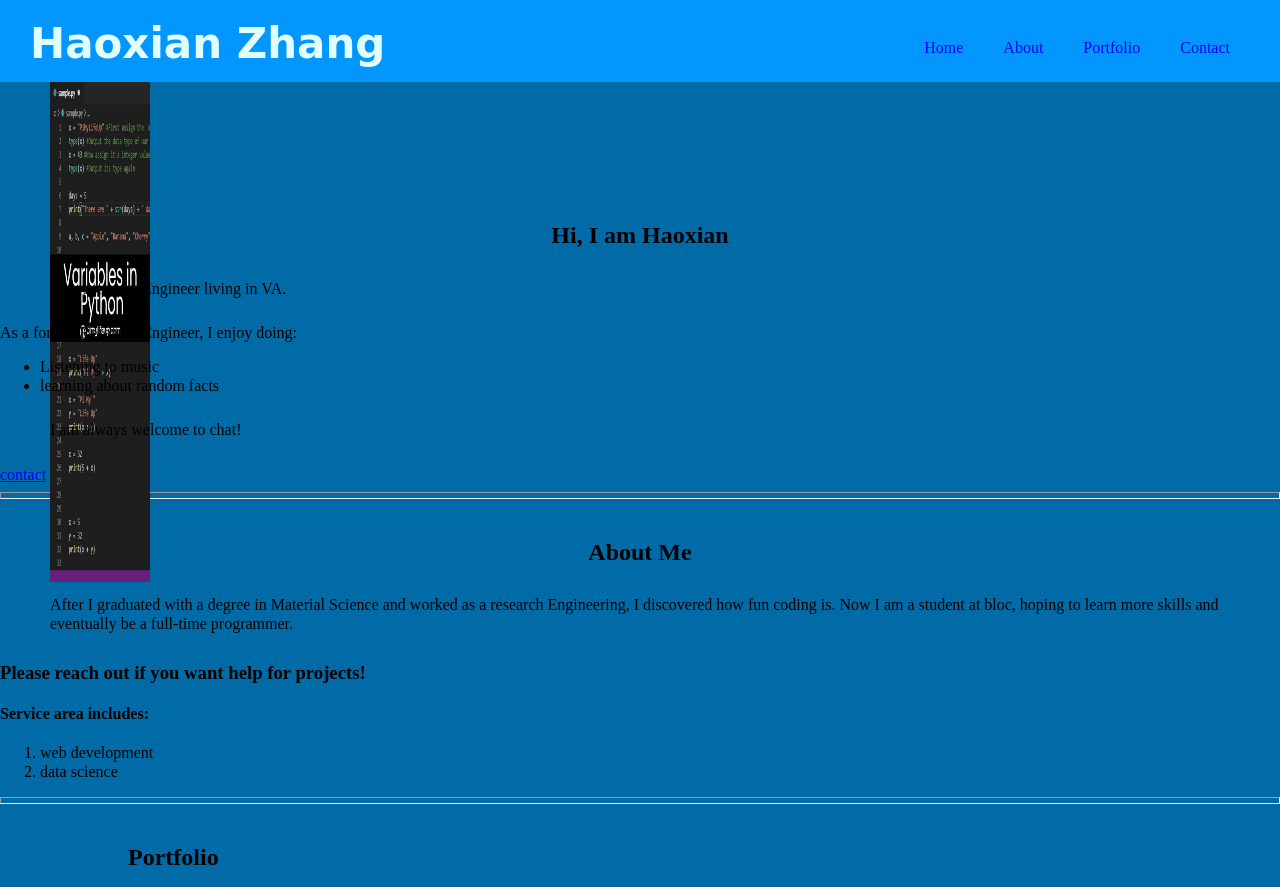
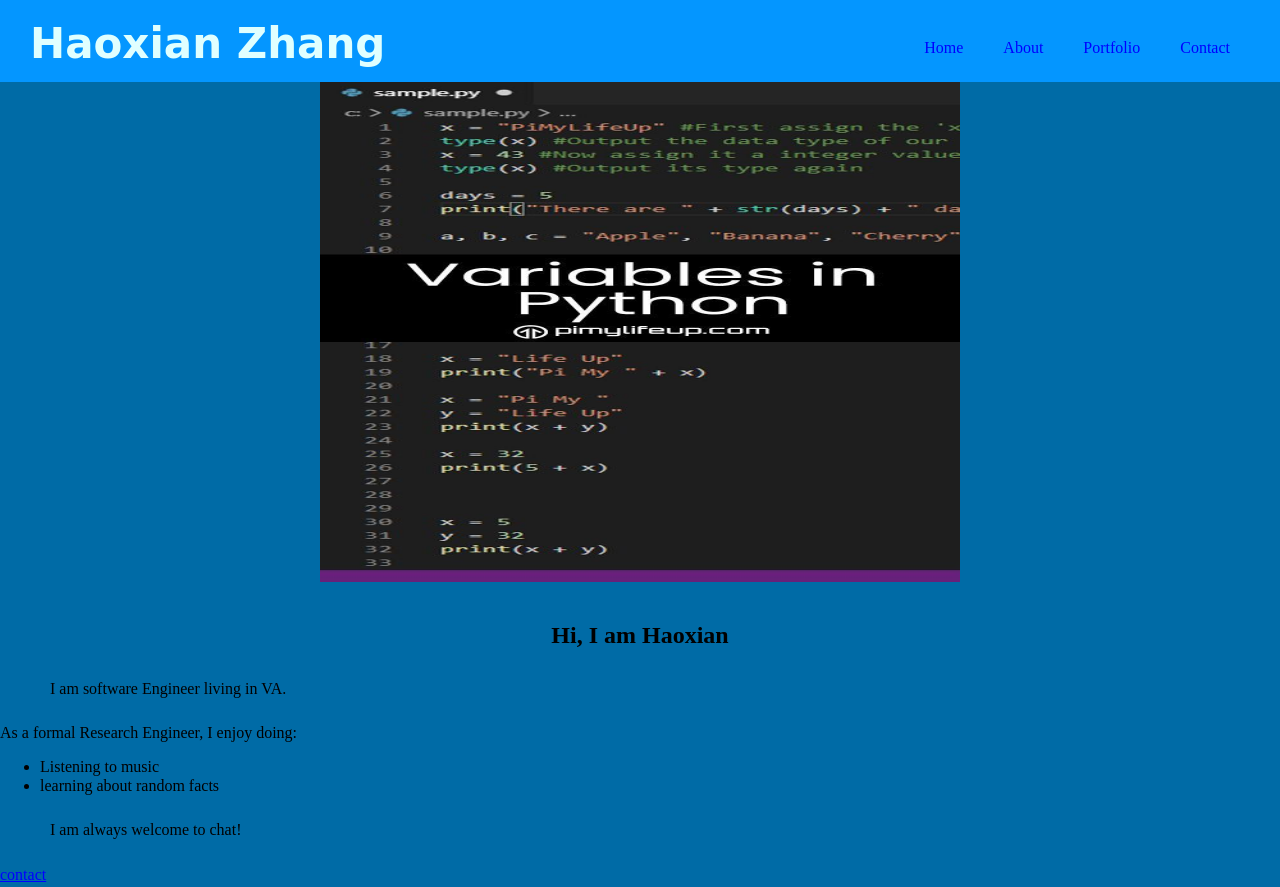
Before and after one commit to haoxianZ/Portfolio-web, a plain HTML site: page index.html in a window 1280 px wide. Shown: the top 887 px of the page. Drawn offline with nearby package versions, Linux system fonts and the light colour scheme; a script that the page names is missing.

Commit message:
Update style.css

```diff
--- a/style.css
+++ b/style.css
@@ -19,7 +19,6 @@ header{
   background-color:#0496FF;
 
 }
-#logo { height: 100px; width: 200px; object-fit: cover;}
 
 h1{
   font-family:'Gochi Hand', cursive;
```
